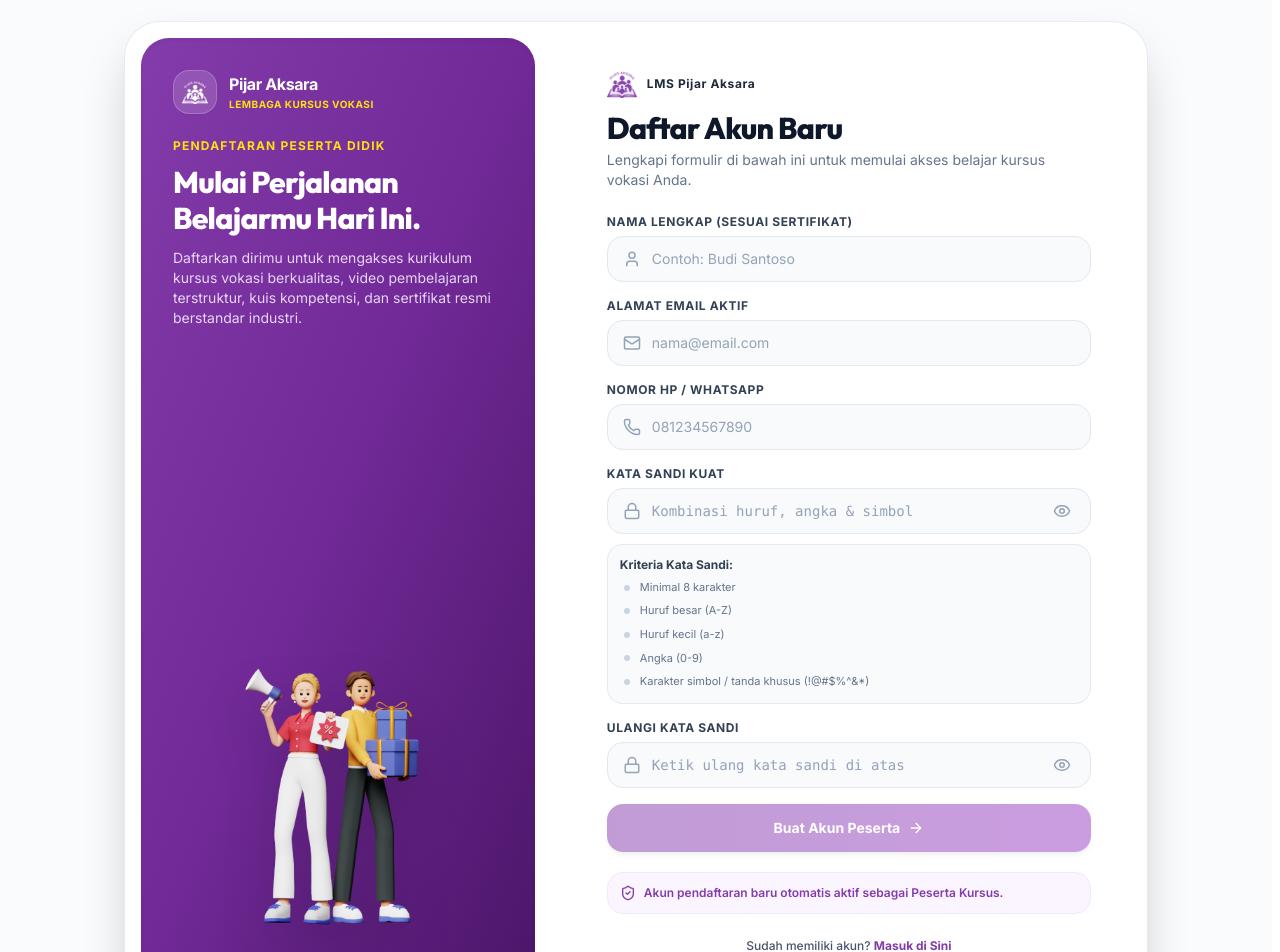
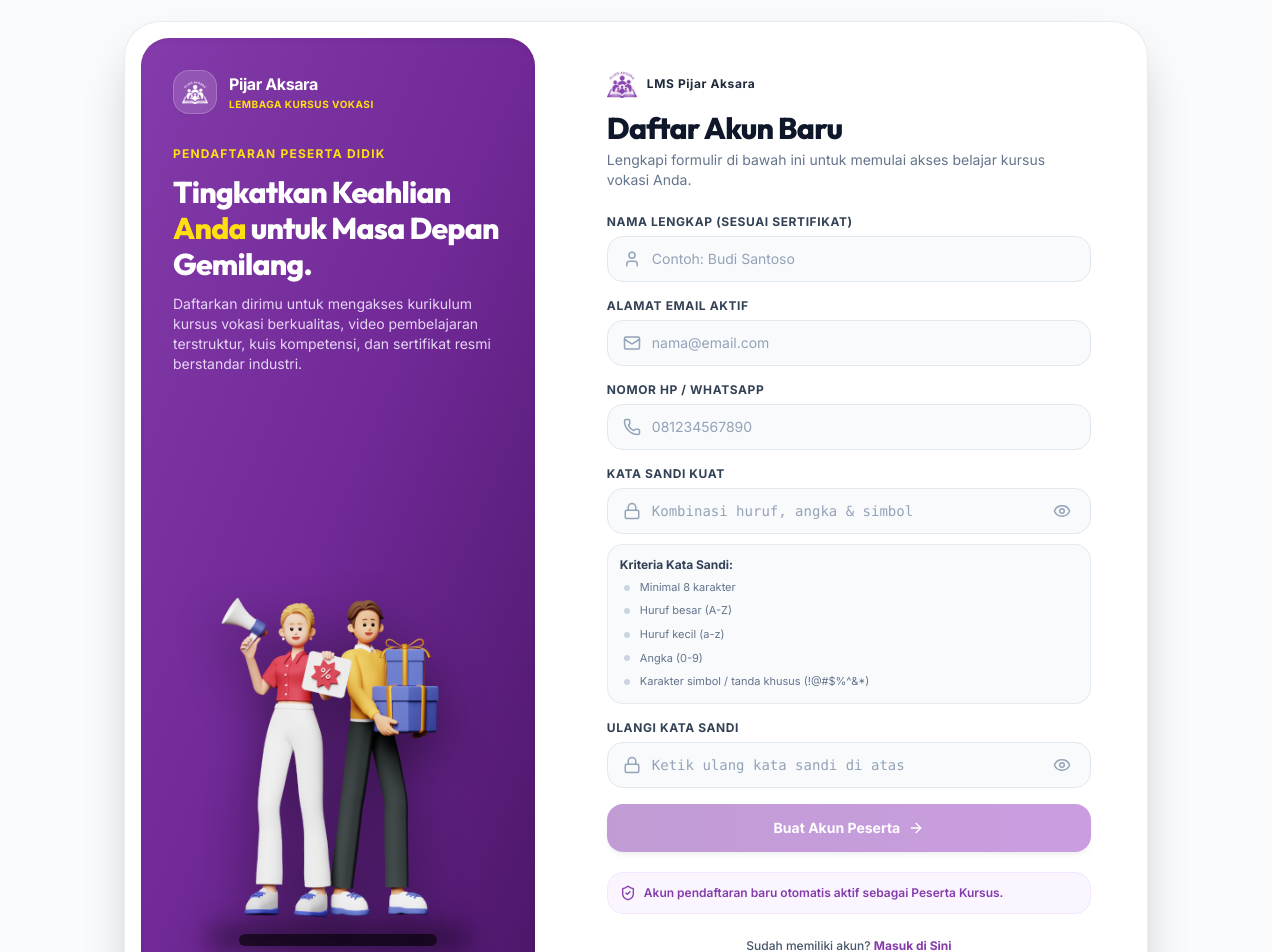
Before and after one commit to jongroihatulazizah1201-ui/lms_lembaga_kursus_pijar_aksara, a Next.js app: page /register in a window 1280 px wide. Shown: the part 100-1052 px from the top of the page. Built offline with nearby package versions, Linux system fonts and the light colour scheme; no server answers.

Commit message:
fix(ui): perbaiki proporsi tipografi, perbesar gambar karakter, tambahkan bayangan tanah, dan ubah judul dengan highlight kuning kata Anda

```diff
--- a/src/components/LoginForm.tsx
+++ b/src/components/LoginForm.tsx
@@ -90,27 +90,31 @@ export default function LoginForm({ redirectParam = '', errorParam = '' }: Props
             </div>
           </div>
 
-          {/* Konten Teks Bersih (Tanpa Stiker / Pop-up Blur) */}
-          <div className="relative z-10 my-6">
-            <div className="text-xs font-black text-[#ffdf0f] uppercase tracking-widest mb-2.5">
+          {/* Konten Teks Bersih dengan Proporsi Pas */}
+          <div className="relative z-10 mt-6 mb-3 sm:mt-8 sm:mb-4">
+            <div className="text-xs font-black text-[#ffdf0f] uppercase tracking-widest mb-3">
               Portal Pembelajaran Online
             </div>
-            <h2 className="text-2xl sm:text-3xl font-black text-white tracking-tight leading-tight">
-              Tingkatkan Keahlian Vokasi untuk Masa Depan Gemilang.
+            <h2 className="text-2xl sm:text-3xl font-black text-white tracking-tight leading-snug">
+              Tingkatkan Keahlian <span className="text-[#ffdf0f]">Anda</span> untuk Masa Depan Gemilang.
             </h2>
             <p className="text-xs sm:text-sm text-purple-100/90 mt-3 leading-relaxed">
               Pelajari materi terstruktur, video tutorial, evaluasi kuis otomatis, dan raih sertifikat kompetensi resmi berstandar industri.
             </p>
           </div>
 
-          {/* Ilustrasi Karakter Pembelajaran Pijar Aksara */}
-          <div className="relative z-10 mt-auto pt-4 flex justify-center items-end">
-            <div className="relative w-full max-w-[280px] h-[300px] sm:h-[340px] lg:h-[360px]">
+          {/* Ilustrasi Karakter Pembelajaran Pijar Aksara dengan Bayangan Realistis */}
+          <div className="relative z-10 mt-auto pt-4 flex flex-col items-center justify-end w-full">
+            <div className="relative w-full max-w-[340px] sm:max-w-[380px] h-[360px] sm:h-[420px] lg:h-[450px] flex items-end justify-center">
+              {/* Efek Bayangan Lantai Realistis (Ground Contact Shadow) */}
+              <div className="absolute bottom-1 w-4/5 max-w-[280px] h-6 bg-black/40 rounded-full blur-md pointer-events-none" />
+              <div className="absolute bottom-2 w-3/5 max-w-[200px] h-3 bg-black/60 rounded-full blur-xs pointer-events-none" />
+
               <Image
                 src="/login-character.png"
                 alt="Karakter Pembelajaran Pijar Aksara"
                 fill
-                className="object-contain object-bottom hover:scale-105 transition-transform duration-300 drop-shadow-2xl"
+                className="object-contain object-bottom hover:scale-[1.03] transition-transform duration-300 drop-shadow-[0_20px_25px_rgba(0,0,0,0.45)]"
                 priority
               />
             </div>
--- a/src/components/RegisterForm.tsx
+++ b/src/components/RegisterForm.tsx
@@ -140,27 +140,31 @@ export default function RegisterForm({ redirectParam = '' }: Props) {
             </div>
           </div>
 
-          {/* Konten Teks Bersih (Tanpa Stiker / Pop-up Blur) */}
-          <div className="relative z-10 my-6">
-            <div className="text-xs font-black text-[#ffdf0f] uppercase tracking-widest mb-2.5">
+          {/* Konten Teks Bersih dengan Proporsi Pas */}
+          <div className="relative z-10 mt-6 mb-3 sm:mt-8 sm:mb-4">
+            <div className="text-xs font-black text-[#ffdf0f] uppercase tracking-widest mb-3">
               Pendaftaran Peserta Didik
             </div>
-            <h2 className="text-2xl sm:text-3xl font-black text-white tracking-tight leading-tight">
-              Mulai Perjalanan Belajarmu Hari Ini.
+            <h2 className="text-2xl sm:text-3xl font-black text-white tracking-tight leading-snug">
+              Tingkatkan Keahlian <span className="text-[#ffdf0f]">Anda</span> untuk Masa Depan Gemilang.
             </h2>
             <p className="text-xs sm:text-sm text-purple-100/90 mt-3 leading-relaxed">
               Daftarkan dirimu untuk mengakses kurikulum kursus vokasi berkualitas, video pembelajaran terstruktur, kuis kompetensi, dan sertifikat resmi berstandar industri.
             </p>
           </div>
 
-          {/* Ilustrasi Karakter Pembelajaran Pijar Aksara */}
-          <div className="relative z-10 mt-auto pt-4 flex justify-center items-end">
-            <div className="relative w-full max-w-[280px] h-[300px] sm:h-[340px] lg:h-[360px]">
+          {/* Ilustrasi Karakter Pembelajaran Pijar Aksara dengan Bayangan Realistis */}
+          <div className="relative z-10 mt-auto pt-4 flex flex-col items-center justify-end w-full">
+            <div className="relative w-full max-w-[340px] sm:max-w-[380px] h-[360px] sm:h-[420px] lg:h-[450px] flex items-end justify-center">
+              {/* Efek Bayangan Lantai Realistis (Ground Contact Shadow) */}
+              <div className="absolute bottom-1 w-4/5 max-w-[280px] h-6 bg-black/40 rounded-full blur-md pointer-events-none" />
+              <div className="absolute bottom-2 w-3/5 max-w-[200px] h-3 bg-black/60 rounded-full blur-xs pointer-events-none" />
+
               <Image
                 src="/login-character.png"
                 alt="Karakter Pembelajaran Pijar Aksara"
                 fill
-                className="object-contain object-bottom hover:scale-105 transition-transform duration-300 drop-shadow-2xl"
+                className="object-contain object-bottom hover:scale-[1.03] transition-transform duration-300 drop-shadow-[0_20px_25px_rgba(0,0,0,0.45)]"
                 priority
               />
             </div>
```
